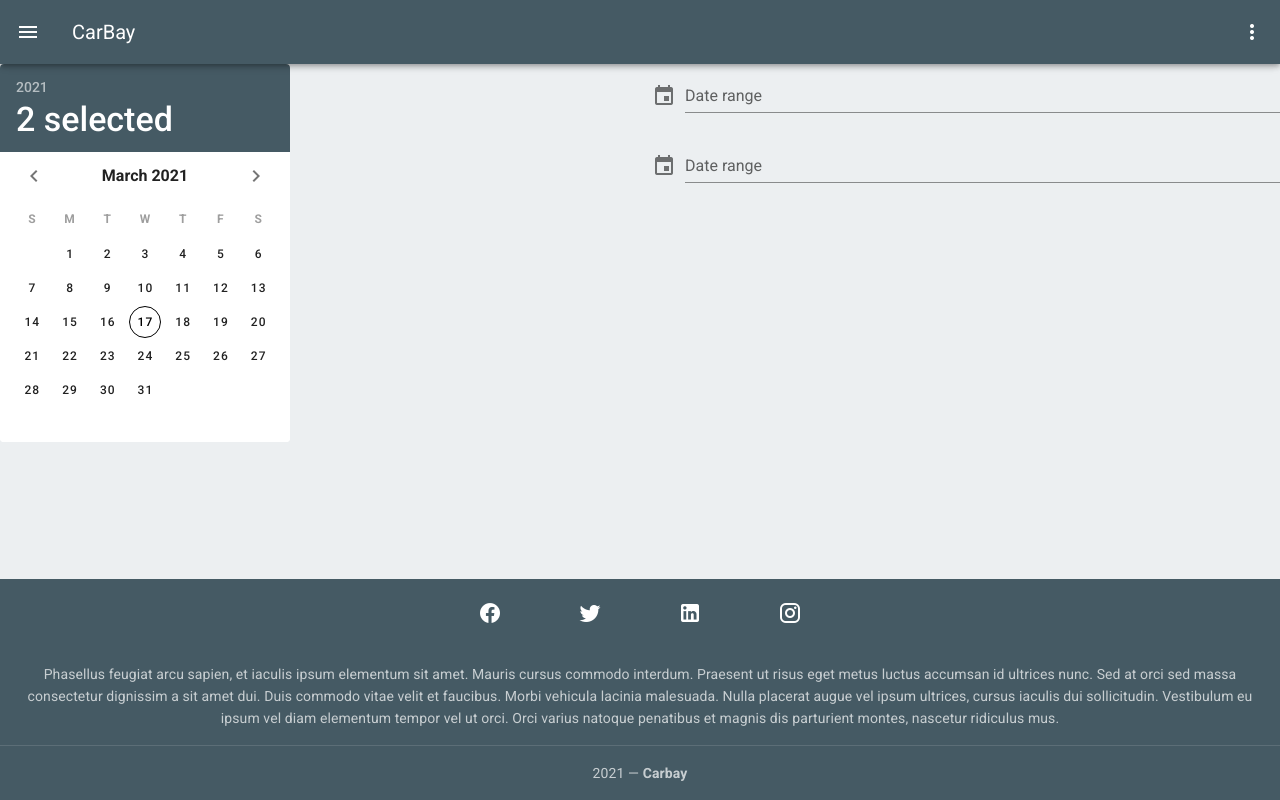
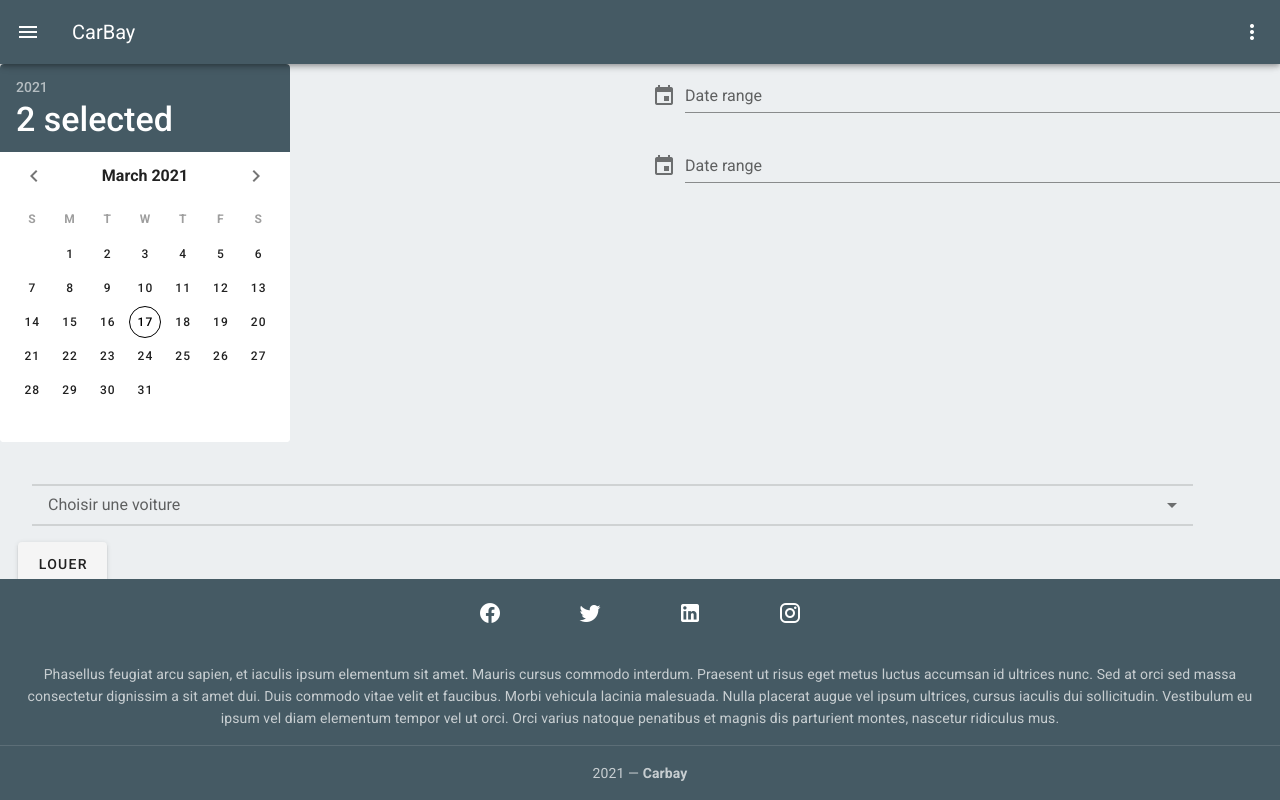
Before and after one commit to MathiasHavekes/web2021-tp2, a Vue app: page /rent/car in a window 1280 px wide. Built offline with nearby package versions, Linux system fonts and the light colour scheme.

Commit message:
ajout du dropdown et du bouton louer pour la page de location

```diff
--- /dev/null
+++ b/src/components/Button.vue
@@ -0,0 +1,13 @@
+<template>
+  <v-row
+    align="center"
+    justify="space-around"
+    elevation="2"
+  >
+    <v-btn depressed
+           elevation="2"
+           large>
+      Louer
+    </v-btn>
+  </v-row>
+</template>
--- /dev/null
+++ b/src/components/DropDown.vue
@@ -0,0 +1,17 @@
+<template>
+  <v-container>
+    <v-overflow-btn
+      class="my-2"
+      :items="items"
+      label="Choisir une voiture"
+      dense
+    ></v-overflow-btn>
+  </v-container>
+</template>
+<script>
+  export default {
+    data: () => ({
+      items: ['voiture 1', 'voiture 2', 'voiture 3', 'voiture 4'],
+    }),
+  }
+</script>
--- a/src/views/RentCar.vue
+++ b/src/views/RentCar.vue
@@ -2,16 +2,23 @@
   <div class="rent-car">
     <v-form>
       <DatePicker/>
+      <DropDown style = "position:absolute;top:400px;left:20px"/>
+      <Bouton style = "position:absolute;top:490px;left:30px"/>
+
     </v-form>
   </div>
 </template>
 
 <script>
-import DatePicker from "../components/DatePicker"
+import DatePicker from "../components/DatePicker";
+import DropDown from "../components/DropDown";
+import Bouton from"../components/Button"
 
 export default {
   components: {
-    DatePicker: DatePicker
+    DatePicker: DatePicker,
+    DropDown: DropDown,
+    Bouton: Bouton
   }
 };
 </script>
```
Also changed, not shown: 1 other file (tests, documents, lock files or other folders).
